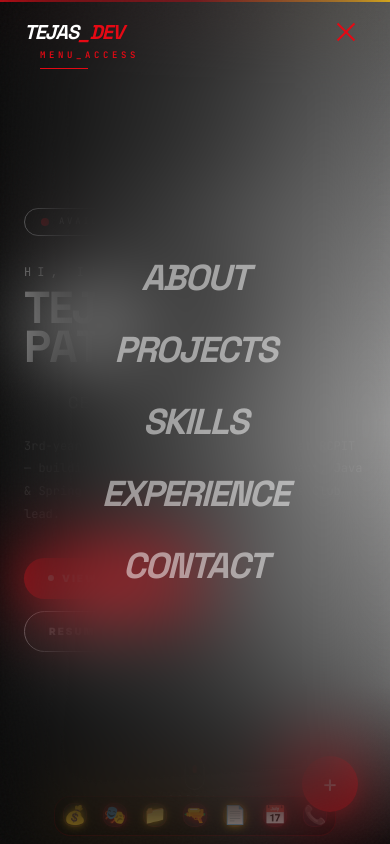
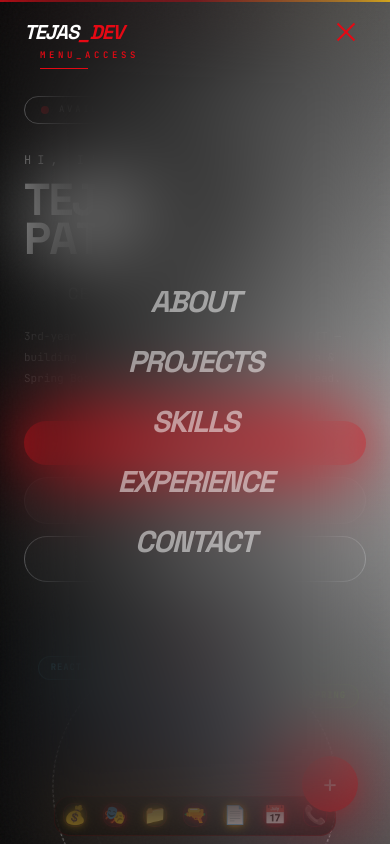
Before and after one commit to TEJASPATIL1357/Portfolio, a React (Vite) app: page / in a window 390 px wide. Both pictures are taken after a click on the button "Toggle menu". Shown: the top 844 px of the page. Built offline with nearby package versions, Linux system fonts and the light colour scheme.

Commit message:
Optimize responsive layouts and UI scaling for mobile devices

```diff
--- a/src/Components/About.tsx
+++ b/src/Components/About.tsx
@@ -26,7 +26,7 @@ const funFacts = [
 
 const About = () => {
   return (
-    <section id="about" className="relative py-32 px-6 lg:px-16 overflow-hidden bg-transparent">
+    <section id="about" className="relative py-20 lg:py-32 px-6 lg:px-16 overflow-hidden bg-transparent">
       {/* Background Glow */}
       <div className="absolute top-0 left-1/2 -translate-x-1/2 w-[800px] h-[400px] bg-heist-red/5 blur-[150px] pointer-events-none" />
       <div className="absolute inset-0 grid-bg opacity-10" />
--- a/src/Components/Contact.tsx
+++ b/src/Components/Contact.tsx
@@ -8,7 +8,7 @@ const Contact = () => {
   const [focused, setFocused] = useState<string | null>(null);
 
   return (
-    <section id="contact" className="relative py-32 px-6 lg:px-16 overflow-hidden bg-transparent">
+    <section id="contact" className="relative py-20 lg:py-32 px-6 lg:px-16 overflow-hidden bg-transparent">
       {/* Background with ChromaGrid - Red Highlight */}
       <ChromaGrid className="opacity-20" colorHighlight="rgba(229, 9, 20, 0.3)" />
 
--- a/src/Components/Experience.tsx
+++ b/src/Components/Experience.tsx
@@ -33,7 +33,7 @@ const experiences = [
 
 const Experience = () => {
   return (
-    <section id="experience" className="relative py-32 px-6 lg:px-16 overflow-hidden bg-transparent">
+    <section id="experience" className="relative py-20 lg:py-32 px-6 lg:px-16 overflow-hidden bg-transparent">
       <div className="absolute top-1/4 left-0 w-[400px] h-[400px] bg-heist-red/5 blur-[150px] pointer-events-none" />
 
       <div className="relative z-10 max-w-6xl mx-auto">
--- a/src/Components/Hero.tsx
+++ b/src/Components/Hero.tsx
@@ -74,7 +74,7 @@ const Hero = () => {
   const smoothY = useSpring(yOrb, { stiffness: 60, damping: 20 });
 
   return (
-    <section id="hero" className="relative min-h-screen flex items-center overflow-hidden bg-transparent">
+    <section id="hero" className="relative min-h-[100dvh] flex items-center overflow-hidden bg-transparent">
 
       {/* ── Background layers ── */}
       {/* Left-side dark gradient so text stays readable */}
@@ -99,8 +99,8 @@ const Hero = () => {
       />
 
       {/* ── Two-column layout ── */}
-      <div className="relative z-10 w-full max-w-7xl mx-auto px-6 pt-28 pb-24
-                      grid lg:grid-cols-[1fr_1fr] gap-0 items-center min-h-screen">
+      <div className="relative z-10 w-full max-w-7xl mx-auto px-6 pt-24 pb-12 lg:pt-28 lg:pb-24
+                      flex flex-col lg:grid lg:grid-cols-[1fr_1fr] gap-8 lg:gap-0 items-center min-h-[100dvh]">
 
         {/* ════ LEFT: Text Column ════ */}
         <motion.div style={{ y: yText, opacity }} className="w-full z-20 flex flex-col justify-center">
@@ -136,7 +136,7 @@ const Hero = () => {
             initial={{ opacity: 0, y: 24 }}
             animate={{ opacity: 1, y: 0 }}
             transition={{ delay: 0.4, duration: 0.8 }}
-            className="leading-none"
+            className="leading-none mt-1 sm:mt-0"
           >
             <GlitchName text="Tejas" />
             <GlitchName text="Patil" />
@@ -163,12 +163,11 @@ const Hero = () => {
             </p>
           </motion.div>
 
-          {/* Description */}
           <motion.p
             initial={{ opacity: 0, y: 16 }}
             animate={{ opacity: 1, y: 0 }}
             transition={{ delay: 1.5, duration: 0.7 }}
-            className="mt-5 text-[12px] sm:text-sm text-white/30 max-w-md leading-[1.9] font-mono"
+            className="mt-5 text-[11px] sm:text-sm text-white/40 max-w-md leading-[1.9] font-mono"
           >
             3rd-year Computer Engineering student at RCPIT — building full-stack
             web apps with <span className="text-heist-red/70">React</span>,{' '}
@@ -177,35 +176,34 @@ const Hero = () => {
             E-Builders Club lead.
           </motion.p>
 
-          {/* CTA buttons */}
           <motion.div
             initial={{ opacity: 0, y: 16 }}
             animate={{ opacity: 1, y: 0 }}
             transition={{ delay: 1.8, duration: 0.6 }}
-            className="mt-8 flex flex-wrap gap-3"
+            className="mt-8 flex flex-col sm:flex-row flex-wrap gap-3 w-full sm:w-auto"
           >
             <a href="#projects"
-              className="group relative flex items-center gap-2 px-6 sm:px-8 py-3 sm:py-3.5 rounded-full
-                         bg-heist-red text-white font-black text-[10px] sm:text-[11px] tracking-[0.2em] uppercase
+              className="group relative flex justify-center items-center gap-2 px-6 sm:px-8 py-3.5 rounded-full
+                         bg-heist-red text-white font-black text-[11px] tracking-[0.2em] uppercase
                          shadow-[0_0_30px_rgba(229,9,20,0.5)] hover:shadow-[0_0_50px_rgba(229,9,20,0.7)]
-                         hover:scale-[1.04] transition-all active:scale-95">
+                         hover:scale-[1.04] transition-all active:scale-95 w-full sm:w-auto">
               <span className="w-1.5 h-1.5 rounded-full bg-white animate-pulse" />
               View Projects
             </a>
             <a href="#contact"
-              className="flex items-center gap-2 px-6 sm:px-8 py-3 sm:py-3.5 rounded-full
+              className="flex justify-center items-center gap-2 px-6 sm:px-8 py-3.5 rounded-full
                          bg-white/5 border border-white/10 text-white/60 font-black
-                         text-[10px] sm:text-[11px] tracking-[0.2em] uppercase
+                         text-[11px] tracking-[0.2em] uppercase
                          hover:bg-white/10 hover:border-white/20 hover:text-white
-                         transition-all backdrop-blur-xl active:scale-95">
+                         transition-all backdrop-blur-xl active:scale-95 w-full sm:w-auto">
               Hire Me
             </a>
             <a href="/assets/Tejas_Patil_CV.pdf" download
-              className="flex items-center gap-2 px-6 sm:px-8 py-3 sm:py-3.5 rounded-full
+              className="flex justify-center items-center gap-2 px-6 sm:px-8 py-3.5 rounded-full
                          bg-white/5 border border-heist-red/20 text-heist-red/60 font-black
-                         text-[10px] sm:text-[11px] tracking-[0.2em] uppercase
+                         text-[11px] tracking-[0.2em] uppercase
                          hover:bg-heist-red/10 hover:text-heist-red
-                         transition-all active:scale-95">
+                         transition-all active:scale-95 w-full sm:w-auto">
               Resume ↓
             </a>
           </motion.div>
@@ -242,20 +240,20 @@ const Hero = () => {
           </motion.div>
         </motion.div>
 
-        {/* RIGHT COLUMN — hidden on mobile to save GPU */}
+        {/* RIGHT COLUMN */}
         <motion.div
-          style={{ y: smoothY, minHeight: '560px' }}
+          style={{ y: smoothY }}
           initial={{ opacity: 0, scale: 0.9 }}
           animate={{ opacity: 1, scale: 1 }}
           transition={{ duration: 1.4, ease: 'easeOut', delay: 0.3 }}
-          className="relative z-20 hidden lg:flex items-center justify-center"
+          className="relative z-20 flex items-center justify-center w-full min-h-[350px] lg:min-h-[560px]"
         >
           {/* Layered glow halos */}
           <div className="absolute inset-0 rounded-full bg-heist-red/8 blur-[160px] animate-pulse pointer-events-none" />
           <div className="absolute inset-12 rounded-full bg-indigo-500/5 blur-[80px] pointer-events-none" />
 
           {/* 3D Orb */}
-          <div className="w-full h-full" style={{ minHeight: '560px' }}>
+          <div className="w-full h-full min-h-[350px] lg:min-h-[560px]">
             <TechOrb3D />
           </div>
 
--- a/src/Components/Navbar.tsx
+++ b/src/Components/Navbar.tsx
@@ -84,7 +84,7 @@ const Navbar = () => {
             animate={{ opacity: 1, x: 0 }}
             exit={{ opacity: 0, x: '100%' }}
             transition={{ type: 'spring', damping: 30, stiffness: 200 }}
-            className="fixed inset-0 z-[1400] bg-[#0a0a0a]/98 backdrop-blur-2xl flex flex-col items-center justify-center gap-8 overflow-hidden"
+            className="fixed inset-0 z-[1400] bg-[#0a0a0a]/98 backdrop-blur-2xl flex flex-col items-center justify-center gap-6 overflow-hidden"
           >
             <div className="absolute inset-0 pointer-events-none">
               <div className="absolute top-1/4 -right-20 w-80 h-80 bg-heist-red/10 rounded-full blur-[100px]" />
@@ -104,7 +104,7 @@ const Navbar = () => {
                 initial={{ opacity: 0, y: 20 }}
                 animate={{ opacity: 1, y: 0 }}
                 transition={{ delay: i * 0.08 }}
-                className="relative text-4xl font-display font-black text-white/50 hover:text-heist-red transition-all duration-300 uppercase italic tracking-tighter group"
+                className="relative text-3xl md:text-4xl font-display font-black text-white/50 hover:text-heist-red transition-all duration-300 uppercase italic tracking-tighter group"
               >
                 <span className="relative z-10">{link.label}</span>
                 <span className="absolute -bottom-1 left-0 w-0 h-1 bg-heist-red group-hover:w-full transition-all duration-300" />
--- a/src/Components/Projects.tsx
+++ b/src/Components/Projects.tsx
@@ -74,7 +74,7 @@ const projects = [
 
 const Projects = () => {
   return (
-    <section id="projects" className="relative py-32 px-6 lg:px-16 overflow-hidden bg-transparent">
+    <section id="projects" className="relative py-20 lg:py-32 px-6 lg:px-16 overflow-hidden bg-transparent">
       {/* Background with GridScan */}
       <GridScan className="opacity-15" />
 
--- a/src/Components/Skills.tsx
+++ b/src/Components/Skills.tsx
@@ -65,7 +65,7 @@ const Skills = () => {
     : skillsData.filter(s => s.category === activeTab);
 
   return (
-    <section id="skills" className="relative py-32 px-6 lg:px-16 overflow-hidden bg-transparent">
+    <section id="skills" className="relative py-20 lg:py-32 px-6 lg:px-16 overflow-hidden bg-transparent">
       <div className="absolute inset-0 grid-bg opacity-10" />
       <div className="absolute top-1/3 right-0 w-[500px] h-[500px] bg-heist-red/5 blur-[150px] pointer-events-none" />
 
--- a/src/Components/TechOrb3D.tsx
+++ b/src/Components/TechOrb3D.tsx
@@ -201,9 +201,9 @@ export default function TechOrb3D() {
   }, []);
 
   return (
-    <div className="w-full h-full min-h-[420px]">
+    <div className="w-full h-full min-h-[350px] lg:min-h-[420px]">
       <Canvas
-        camera={{ position: [0, 0, mobile ? 10 : 9.5], fov: 46 }}
+        camera={{ position: [0, 0, mobile ? 12 : 9.5], fov: mobile ? 50 : 46 }}
         gl={{
           alpha: true, antialias: !mobile,
           toneMapping: THREE.ACESFilmicToneMapping,
```
Also changed, not shown: src/Components/CVSection.tsx (+4 -4 lines).
